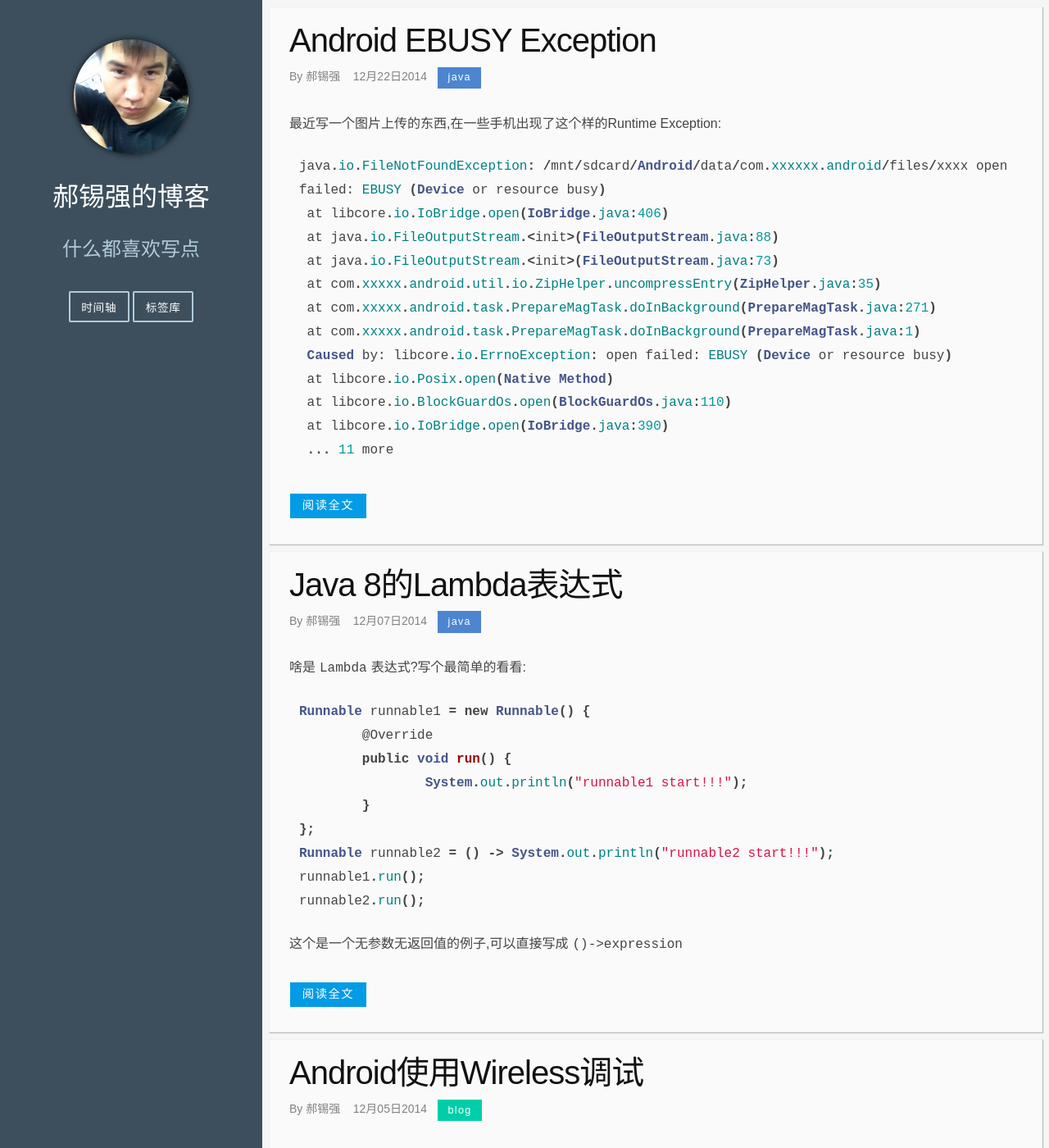
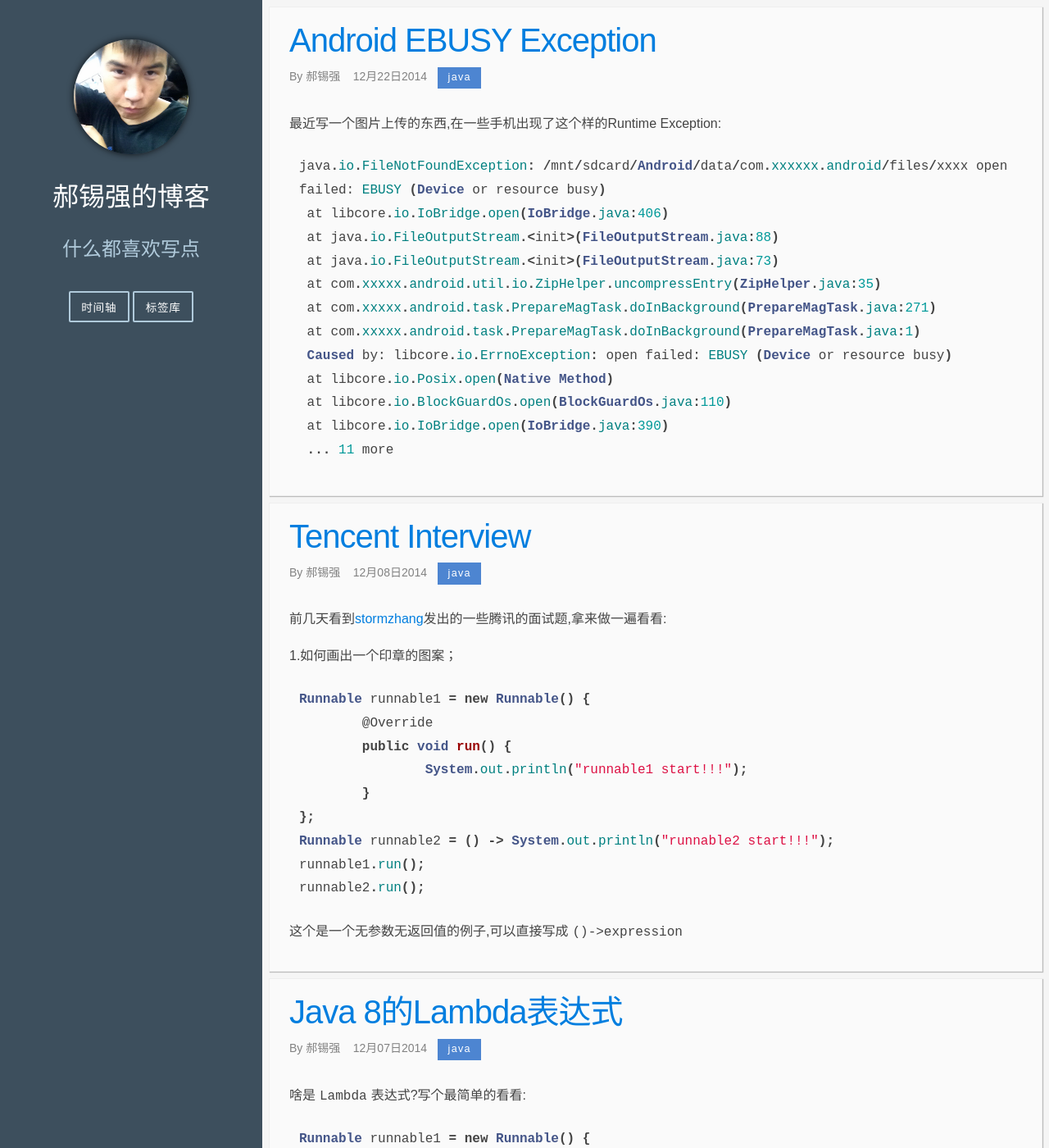
Before and after one commit to Haoxiqiang/haoxiqiang.github.io, a Jekyll site: the page built from index.html, in a window 1280 px wide and 1400 px high. Shown: the whole window at 82% size. Built offline with Jekyll 4.4.1, drawn with Linux system fonts in a browser that asks for light colours; the list of posts is cut into pages by our own code; some of the changed text lies outside the part shown.

Commit message:
1.change some ui

```diff
--- a/_layouts/post.html
+++ b/_layouts/post.html
@@ -8,7 +8,7 @@ comments: true
      <!--    <h1 class="content-subhead">Pinned Post</h1> -->
       <header class="post-header">
 
-        <h2 class="post-title">{{ page.title }}</h2>
+        <h2 class="post-title"><a>{{ page.title }}</a></h2>
           <p class="post-meta">By&nbsp;{{ page.author}}&nbsp;&nbsp;&nbsp;&nbsp;{{ page.date | date: "%m月%d日%Y" }}&nbsp;&nbsp;
             <a class="post-category-{{ page.tags| first}}" href="{{'/list/tag.html'| prepend: site.baseurl }}"> {{ page.tags | first}}</a>
             <a class="post-category-{{ page.tags[1] }}" href="{{'/list/tag.html'| prepend: site.baseurl }}">  {{ page.tags[1] }}</a>
--- /dev/null
+++ b/_posts/2014-12-08-Tencent Interview.markdown
@@ -0,0 +1,112 @@
+---
+layout: post
+title:  Tencent Interview
+date:   2014-12-08 10:35:07
+author: 郝锡强
+categories: blog
+letex: false
+tags: [java]
+---
+前几天看到[stormzhang](http://stormzhang.com/android/other/2014/05/03/tencent-interview/)发出的一些腾讯的面试题,拿来做一遍看看:
+
+1.如何画出一个印章的图案；
+
+{% highlight java%}
+Runnable runnable1 = new Runnable() {
+	@Override
+	public void run() {
+		System.out.println("runnable1 start!!!");
+	}
+};
+Runnable runnable2 = () -> System.out.println("runnable2 start!!!");
+runnable1.run();
+runnable2.run();
+{% endhighlight %}
+这个是一个无参数无返回值的例子,可以直接写成`()->expression`
+<!-- more -->
+{% highlight java%}
+JButton testButton = new JButton("Test Button");
+testButton.addActionListener(new ActionListener() {
+	@Override
+	public void actionPerformed(ActionEvent ae) {
+		System.out.println("Click Detected by Anon Class");
+	}
+});
+testButton.addActionListener(e -> System.out
+		.println("Click Detected by Lambda Listner"));
+{% endhighlight %}
+这个是一个有参数无返回值的例子,可以直接写成`e->expression`
+{% highlight java%}
+List<Person> personList = Person.createShortList();
+// Sort with Inner Class
+Collections.sort(personList, new Comparator<Person>(){
+  public int compare(Person p1, Person p2){
+    return p1.getSurName().compareTo(p2.getSurName());
+  }
+});
+// Use Lambda instead
+Collections.sort(personList, (Person p1, Person p2) -> p1.getSurName().compareTo(p2.getSurName()));
+{% endhighlight %}
+这个是一个有参数有返回值的例子,可以直接写成`(p1,p2)->{return expression;}`
+当你看到这里,你虽然不明白为什么,但是你确实是会使用了最基本的几种`Predicate` `Lambda`表达式的用法,我们先不管`Lambda`的优劣,只是研究一下它的特点.如果你自己定义了一个接口你可以使用`@FunctionalInterface`来声明,但是不管声明不声明,`java 8`都会默认看做是函数式接口
+
+Java 8 提供了多种类型的`function`
+
+* Predicate: A property of the object passed as argument
+* Consumer: An action to be performed with the object passed as argument
+* Function: Transform a T to a U
+* Supplier: Provide an instance of a T (such as a factory)
+* UnaryOperator: A unary operator from T -> T
+* BinaryOperator: A binary operator from (T, T) -> T
+
+如果是集合,遍历的时候可以选择使用`forEach`
+
+{% highlight java %}
+List<Person> pl = Person.createShortList();
+pl.forEach( p -> p.printWesternName() );
+pl.forEach(Person::printEasternName);
+pl.forEach(p -> { System.out.println(p.printCustom(r -> "Name: " + r.getGivenName())); });
+pl.stream().filter(p->p.getAge()>16)
+  .forEach(Person::printWesternName);
+
+// Make a new list after filtering.
+Predicate<Person> allDraftees = p -> p.getAge() >= 18 && p.getAge() <= 25 && p.getGender() == Gender.MALE;
+List<Person> pilotList = pl
+        .stream()
+        .filter(allDraftees)
+        .collect(Collectors.toList());
+
+Predicate<Person> allPilots = p -> p.getAge() >= 23 && p.getAge() <= 65;
+long totalAge = pl
+        .stream()
+        .filter(allPilots)
+        .mapToInt(p -> p.getAge())
+        .sum();
+
+// Get average of ages
+OptionalDouble averageAge = pl
+        .parallelStream()
+        .filter(allPilots)
+        .mapToDouble(p -> p.getAge())
+        .average();
+{% endhighlight %}
+
+接下来的混合使用,我没弄太明白,这种扩展了很多层的,看起来就头晕啊...
+{% highlight java %}
+public static <X, Y> void processElements(
+    Iterable<X> source,
+    Predicate<X> tester,
+    Function <X, Y> mapper,
+    Consumer<Y> block) {
+    for (X p : source) {
+        if (tester.test(p)) {
+            Y data = mapper.apply(p);
+            block.accept(data);
+        }
+    }
+}
+{% endhighlight %}
+
+>参考<br />
+[Lambda-QuickStart](http://www.oracle.com/webfolder/technetwork/tutorials/obe/java/Lambda-QuickStart/index.html)<br />
+[LambdaExpressions](https://docs.oracle.com/javase/tutorial/java/javaOO/lambdaexpressions.html)
--- a/_sass/_base.scss
+++ b/_sass/_base.scss
@@ -106,8 +106,6 @@ pre {
     }
 }
 
-
-
 /*hxq*/
 html,body,#layout{
     min-height: 100%;
@@ -198,37 +196,34 @@ html,body,#layout{
         margin:0.2em 0.2em;
     }
 }
-
-a {
-
-    color: $brand-color;
-    text-decoration: none;
-    -webkit-transition: color 0.3s;
-    -moz-transition: color 0.3s;
-    -o-transition: color 0.3s;
-    transition: color 0.3s;
-
-    &:visited {
-
-        text-decoration: line-through;
-        color: #757575;
-    }
-
-    &:hover {
-        color: $text-color;
-        text-decoration: underline;
-    }
-    &:focus {
-        color: $text-color;
-        text-decoration: underline;
-    }
-}
-
 .post-title {
     font-size: 2.5em;
     letter-spacing: -1px;
     line-height: 1;
     margin: 0.1em  0em 0em 0em;
+}
+a {
+    text-decoration: none;
+    color: #007edf;
+    text-shadow: none;
+    background: 0 0;
+
+    transition: color 0.5s ease;
+    transition: text-shadow 0.5s ease;
+    -webkit-transition: color 0.5s ease;
+    -webkit-transition: text-shadow 0.5s ease;
+    -moz-transition: color 0.5s ease;
+    -moz-transition: text-shadow 0.5s ease;
+    -o-transition: color 0.5s ease;
+    -o-transition: text-shadow 0.5s ease;
+    -ms-transition: color 0.5s ease;
+    -ms-transition: text-shadow 0.5s ease;
+
+    &:hover {
+        color: #0069ba;
+        text-shadow: #0090ff 0px 0px 1.5px;
+        text-decoration: none;
+    }
 }
 
 .post-content {
--- a/index.html
+++ b/index.html
@@ -10,7 +10,7 @@ layout: default
 
         <section class="post">
           <header class="post-header">
-            <h2 class="post-title">{{ post.title }}</h2>
+            <h2 class="post-title"><a href="{{ post.url | prepend: site.baseurl }}">{{ post.title }}</a></h2>
               <p class="post-meta">By&nbsp;{{ post.author}}&nbsp;&nbsp;&nbsp;&nbsp;{{ post.date | date: "%m月%d日%Y" }}&nbsp;&nbsp;
                 <a class="post-category-{{ post.tags| first}}" href="{{'/list/tag.html'| prepend: site.baseurl }}"> {{ post.tags | first}}</a>
                 <a class="post-category-{{ post.tags[1] }}" href="{{'/list/tag.html'| prepend: site.baseurl }}">  {{ post.tags[1] }}</a>
@@ -21,7 +21,6 @@ layout: default
             <div class="post-content">
                 {{ post.content | split:'<!-- more -->'| first }}
             </div>
-             <a href="{{ post.url | prepend: site.baseurl }}" class="post-category-read">阅读全文</a>
         </section>
 
       {% endfor %}
```
Also changed, not shown: _posts/2013-12-21-welcome.markdown (+6 -2 lines), _posts/2014-10-03-Android-Canvas(2).markdown (+7 -2 lines).
